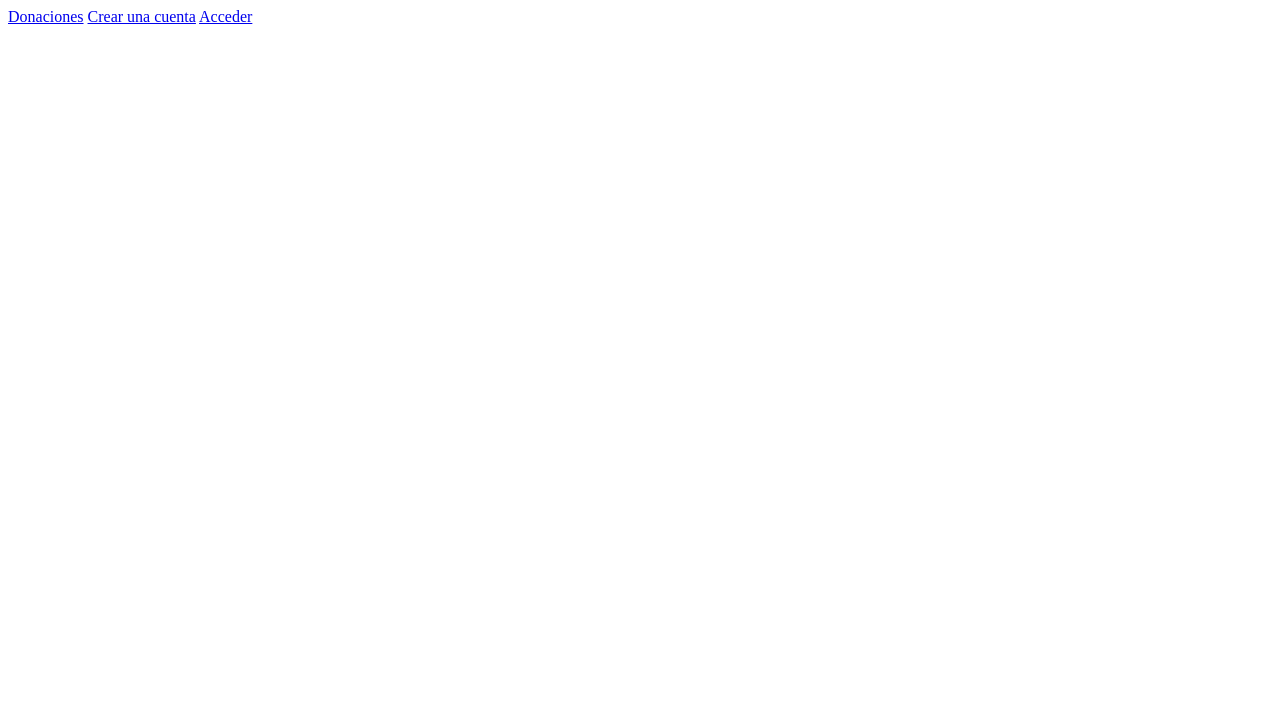
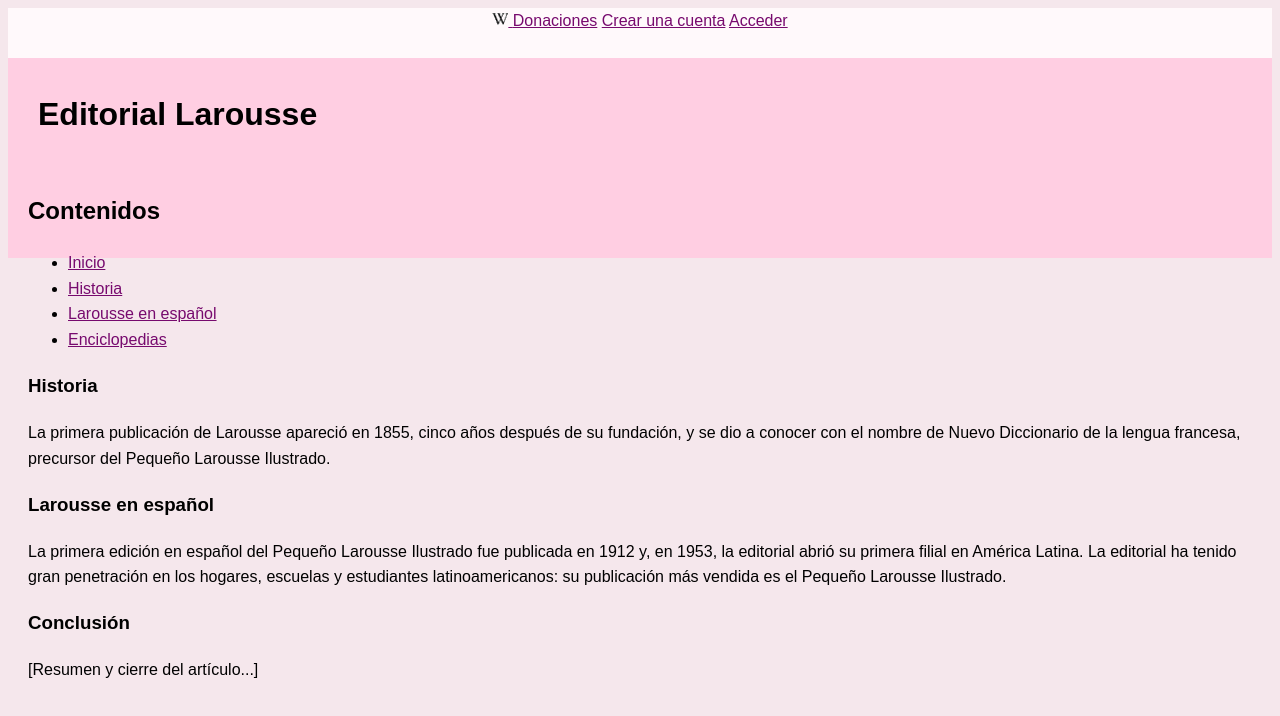
Before and after one commit to WindelyM/LenguajeDeMarcasWindely, a plain HTML site: page LM_2026/Práctica 6 (Wikipedia).html in a window 1280 px wide. Drawn offline with Linux system fonts and the light colour scheme; files that its build step writes are made by us from their sources.

Commit message:
Update Práctica 6 (Wikipedia).html
Práctica 6

```diff
--- a/LM_2026/Práctica 6 (Wikipedia).html
+++ b/LM_2026/Práctica 6 (Wikipedia).html
@@ -5,7 +5,8 @@
     <meta name="viewport" content="width=device-width, initial-scale=1" />
     <meta name="author" content="Windely" />
     <title>Editorial Larousse</title>
-    <link rel="icon" type="image/png" sizes="16x16" href="/Wikipedia-favicon.png" />
+    <link rel="icon" type="image/png" sizes="16x16" href="/LM_2026/Wikipedia-favicon.png" />
+     <link rel="stylesheet" href="styles.css" />
   </head>
 </html>
 
@@ -13,7 +14,9 @@
   <header class="header">
     <div class="header-container">
       <nav class="navbar navbar-main" aria-label="Navegación principal">
-        <a href="#" class="logo-link" aria-label="Ir a la página principal">
+      <a href="#">
+          <img src="/LM_2026/Wikipedia-favicon.png"" alt="página principal" />
+        </a>
         <a href="#">Donaciones</a>
         <a href="#">Crear una cuenta</a>
         <a href="#">Acceder</a>
@@ -21,4 +24,47 @@
       </div>
     </header>
   </header>
-</body>
+
+
+  <main>
+      <div class="cabecera">
+        <div class="texto-ajustado">
+          <h1>Editorial Larousse</h1>
+        </div>
+
+      <aside>
+        <h2>Contenidos</h2>
+        <ul>
+          <li>
+            <a href="#">Inicio</a>
+          </li>
+          <li><a href="#">Historia</a></li>
+          <li>
+            <a href="#">Larousse en español</a>
+          </li>
+          <li><a href="#">Enciclopedias</a></li>
+        </ul>
+      </aside>
+        <article class="Historia">
+          <section id="Historia" class="article-section">
+            <h3>Historia</h3>
+            <p>
+             La primera publicación de Larousse apareció en 1855, cinco años después de su fundación, y se dio a conocer con el nombre de Nuevo Diccionario de la lengua francesa, precursor del Pequeño Larousse Ilustrado.
+            </p>
+          </section>
+
+          <section id="Larousse español" class="article-section">
+            <h3>Larousse en español</h3>
+            <p>
+              La primera edición en español del Pequeño Larousse Ilustrado fue publicada en 1912 y, en 1953, la editorial abrió su primera filial en América Latina. La editorial ha tenido gran penetración en los hogares, escuelas y estudiantes latinoamericanos: su publicación más vendida es el Pequeño Larousse Ilustrado.
+          </section>
+
+          <section id="conclusion" class="article-section">
+            <h3>Conclusión</h3>
+            <p>[Resumen y cierre del artículo...]</p>
+          </section>
+        </article>
+      </div>
+    </main>
+  </body>
+</html>
```
